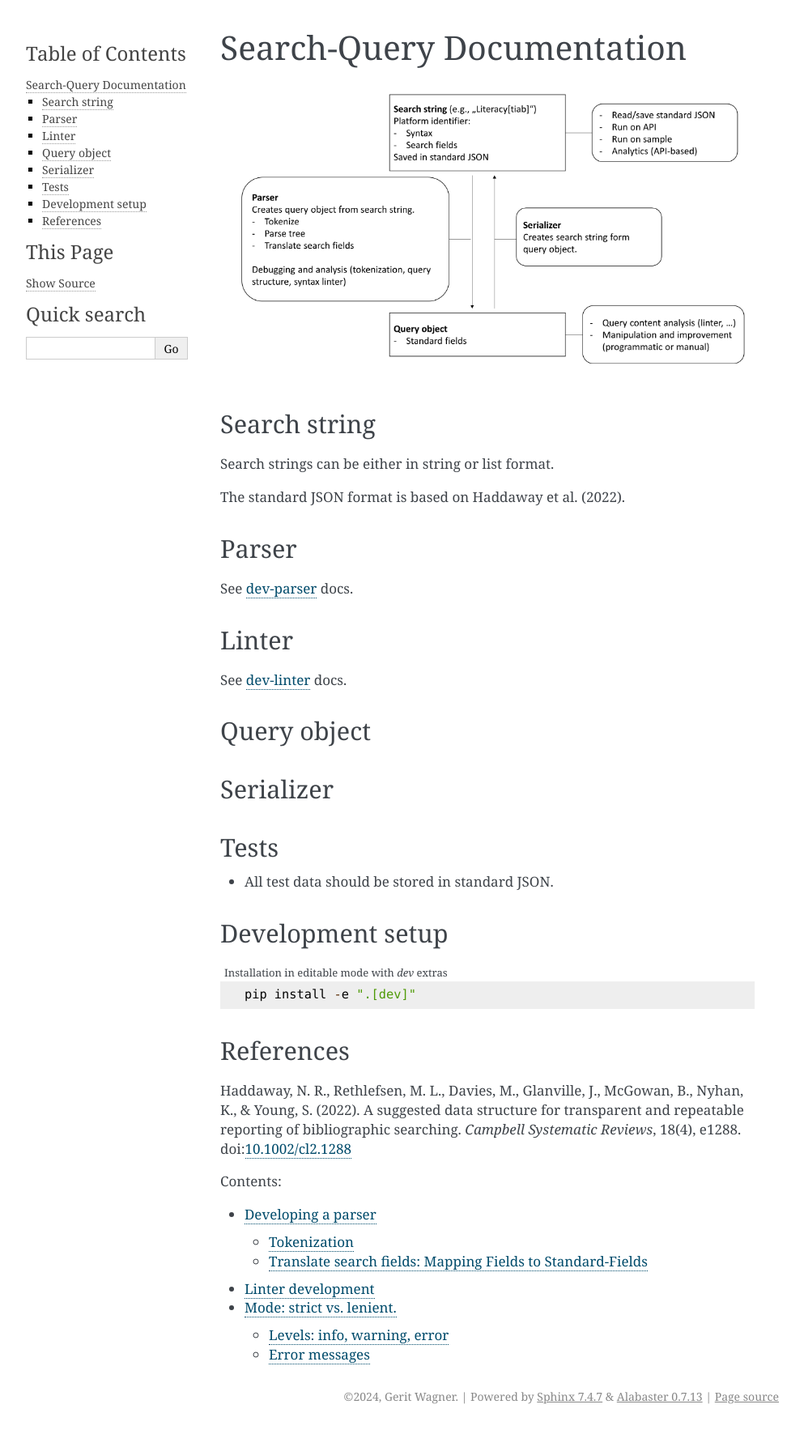
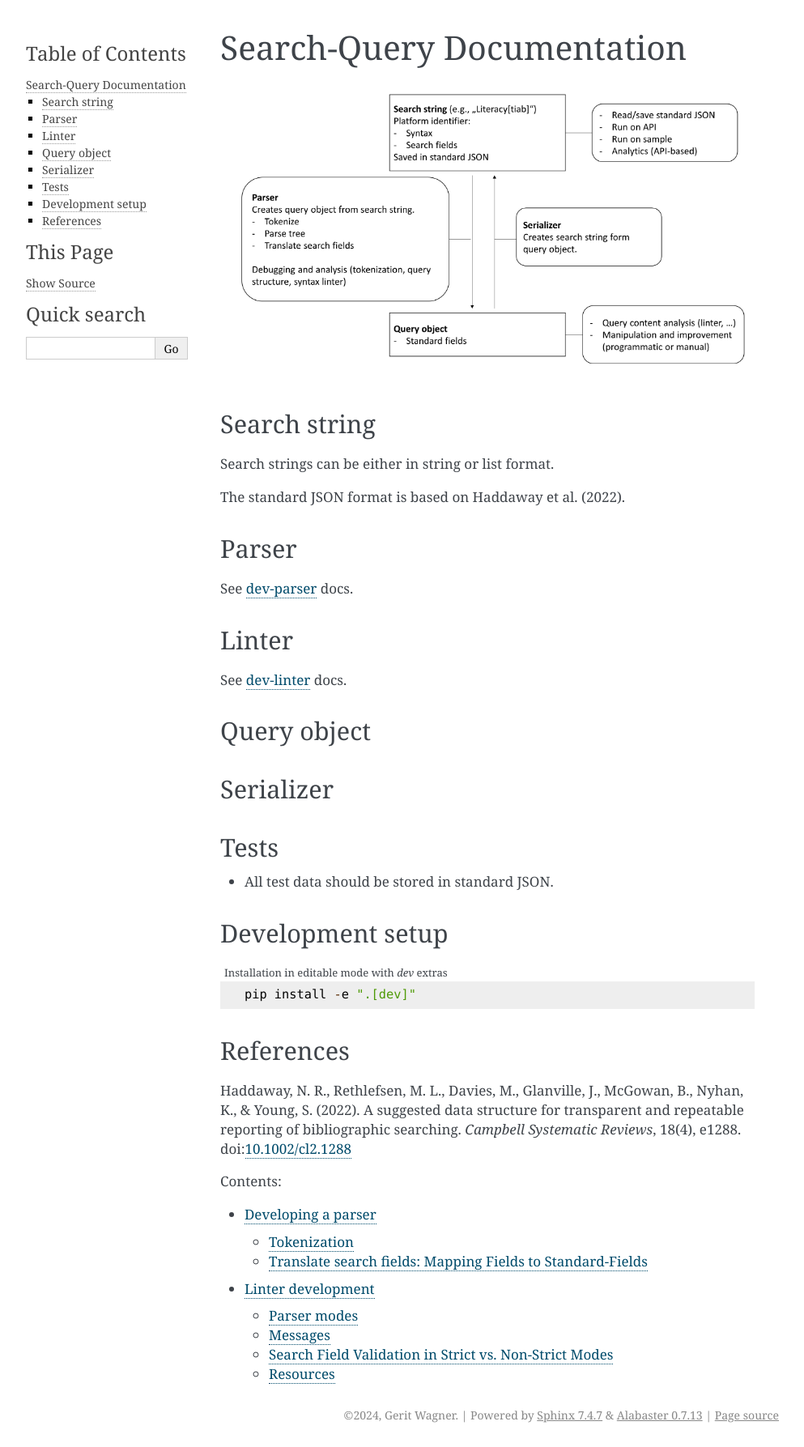
Before and after one commit to CoLRev-Environment/search-query, a Sphinx documentation site: the page built from docs/source/index.rst, in a window 1280 px wide. Shown: the whole page at 81% size, without its empty margins (148-1141 px from the left). Built offline with Sphinx 7.4.7, drawn with Linux system fonts in a browser that asks for light colours; before the commit the page ends 1764 px from its top, so only the background shows below that; some of the changed lines change nothing that is shown.

Commit message:
docs: explain linter mode, messages, SearchFields

```diff
--- a/docs/source/dev_docs/linter.rst
+++ b/docs/source/dev_docs/linter.rst
@@ -1,17 +1,63 @@
 Linter development
 =====================
 
-TBD: lenient: try to "fix" errors?, strict: only info are ok
+Parser modes
+----------------
 
-Mode: strict vs. lenient.
-=========================
+**Strict mode**: Forces the user to maintain clean, valid input but at the cost of convenience.
 
-Levels: info, warning, error
-----------------------------
+- Fails on fatal or error outcomes. Prints warnings.
 
-Error messages
---------------
+**Non-strict mode**: Focuses on usability, automatically resolving common issues while maintaining transparency via warnings.
 
-General
+- Fails only on fatal outcomes. Auto-corrects errors as much as possible and prints a message (adds a fatal message if this is not possible). Prints warnings.
 
-Platform-specific
+An additional "silent" option may be used to silence warnings.
+
+Messages
+-----------------
+
+The parser/linter can add different messages (level: fatal, error, warning). Initial examples for the messages are:
+
+**Fatal**
+
+- tokenizing-failed (F0001)
+- unbalanced-parentheses (F0002)
+- missing-operator (F0003)
+
+**Error**
+
+- search-field-contradiction (E0001)
+- search-field-missing (E0002)
+- search-field-unsupported (E0003)
+
+**Warning**
+
+- search-field-redundant (W0001), description: recommend specifying search-field in the search string only
+- search-field-extracted (W0002), description: recommend specifying search-field in the search string
+- search-field-not-specified (W0003), description: search-field should be specified explicitly
+- query-structure-unnecessarily-complex (W0004), description: example "big data" AND (data AND (quality OR error OR problem)) would be equivalent to: "big data" AND (quality OR error OR problem)
+
+Search Field Validation in Strict vs. Non-Strict Modes
+----------------------------------------------------------
+
++----------------------------+------------------------+------------------------------+-----------------------------------------+-------------------------------------------------------------------------------+
+| **Search-Field required**  | **Search String**      | **Search-Field**             | **Mode: Strict**                        | **Mode: Non-Strict**                                                          |
++----------------------------+------------------------+------------------------------+-----------------------------------------+-------------------------------------------------------------------------------+
+| Yes                        | With Search-Field      | Empty                        | ok                                      | ok                                                                            |
+| Yes                        | With Search-Field      | Equal to Search-String       | ok - search-field-redundant             | ok                                                                            |
+| Yes                        | With Search-Field      | Different from Search-String | error: search-field-contradiction       | ok - search-field-contradiction. Parser uses Search-String per default        |
+| Yes                        | Without Search-Field   | Empty                        | error: search-field-missing            | ok - search-field-missing. Parser adds `title` as the default                 |
+| Yes                        | Without Search-Field   | Given                        | ok - search-field-extracted            | ok                                                                            |
+| No                         | With Search-Field      | Empty                        | ok                                      | ok                                                                            |
+| No                         | With Search-Field      | Equal to Search-String       | ok - search-field-redundant             | ok                                                                            |
+| No                         | With Search-Field      | Different from Search-String | error: search-field-contradiction       | ok - search-field-contradiction. Parser uses Search-String per default        |
+| No                         | Without Search-Field   | Empty                        | ok - search-field-not-specified        | ok - Parser uses default of database                                          |
+| No                         | Without Search-Field   | Given                        | ok - search-field-extracted            | ok                                                                            |
++----------------------------+------------------------+------------------------------+-----------------------------------------+-------------------------------------------------------------------------------+
+
+
+Resources
+---------------
+
+- `Web of Science Errors <https://images.webofknowledge.com/WOKRS528R6/help/TCT/ht_errors.html>`_
```
